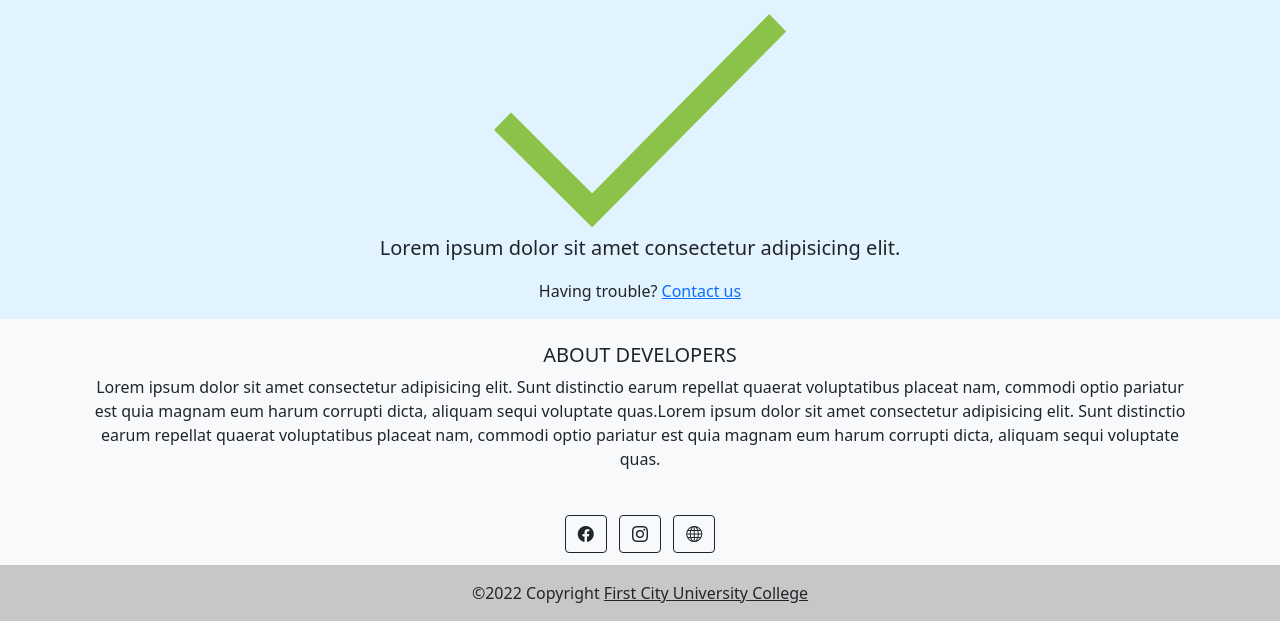
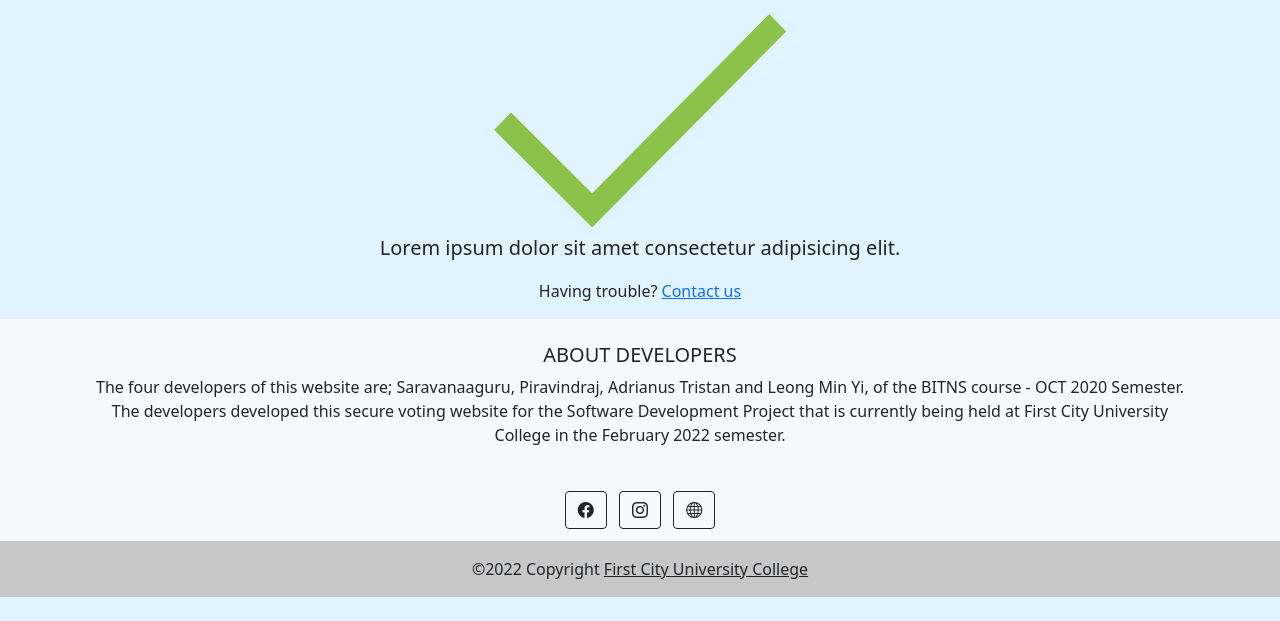
Before and after one commit to javelineou/sd-project, a PHP site: page /sd-project/thankyou.html in a window 1280 px wide. Shown: the part 195-816 px from the top of the page. After the commit the page ends 792 px from the top, so only its background shows below. Run offline with PHP 8.4, Linux system fonts and the light colour scheme.

Commit message:
15/4 push

```diff
--- a/contact-us.php
+++ b/contact-us.php
@@ -141,7 +141,7 @@ if(isset($_POST['submit_contact'])){
 
   <!-- Body -->
   <body>
-    <div class="row mt-5">
+    <div class="row mt-5 w-100" >
       <!-- Left Column -->
       <div class="col-md ms-5">
         <h1 class="section-title pb-3">Contact Us</h1>
--- a/thankyou.html
+++ b/thankyou.html
@@ -104,7 +104,7 @@
         <strong>Lorem ipsum dolor sit</strong> amet consectetur adipisicing
         elit.
       </p>
-      <p>Having trouble? <a href="#">Contact us</a></p>
+      <p>Having trouble? <a href="contact-us.php">Contact us</a></p>
     </div>
   </body>
 
@@ -116,13 +116,11 @@
       <!-- Section Text -->
       <section class="mb-auto text-center">
         <p>
-          Lorem ipsum dolor sit amet consectetur adipisicing elit. Sunt
-          distinctio earum repellat quaerat voluptatibus placeat nam, commodi
-          optio pariatur est quia magnam eum harum corrupti dicta, aliquam sequi
-          voluptate quas.Lorem ipsum dolor sit amet consectetur adipisicing
-          elit. Sunt distinctio earum repellat quaerat voluptatibus placeat nam,
-          commodi optio pariatur est quia magnam eum harum corrupti dicta,
-          aliquam sequi voluptate quas.
+          The four developers of this website are; Saravanaaguru, Piravindraj,
+          Adrianus Tristan and Leong Min Yi, of the BITNS course - OCT 2020
+          Semester. The developers developed this secure voting website for the
+          Software Development Project that is currently being held at First
+          City University College in the February 2022 semester.
         </p>
       </section>
     </div>
```
Also changed, not shown: Admin/student-delete.php (+9 -0 lines), Admin/student-display.php (+12 -0 lines), Admin/student-registration.php (+16 -8 lines), Admin/student-update.php (+9 -0 lines), login.php (+6 -8 lines).
